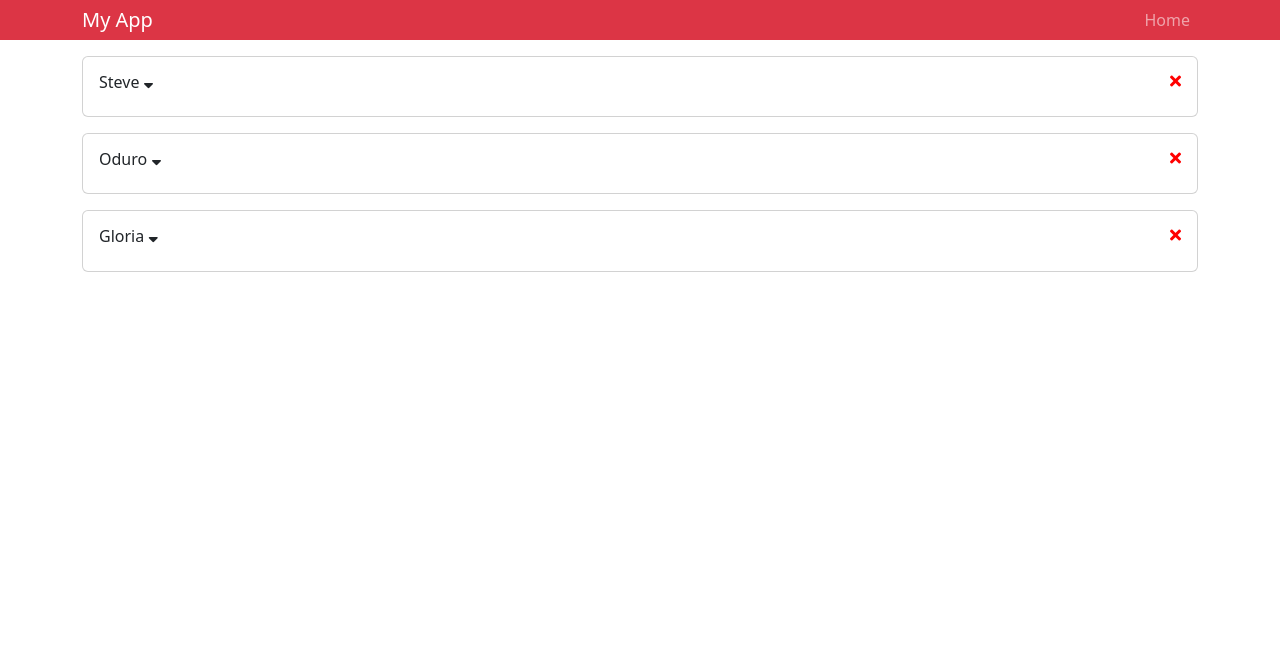
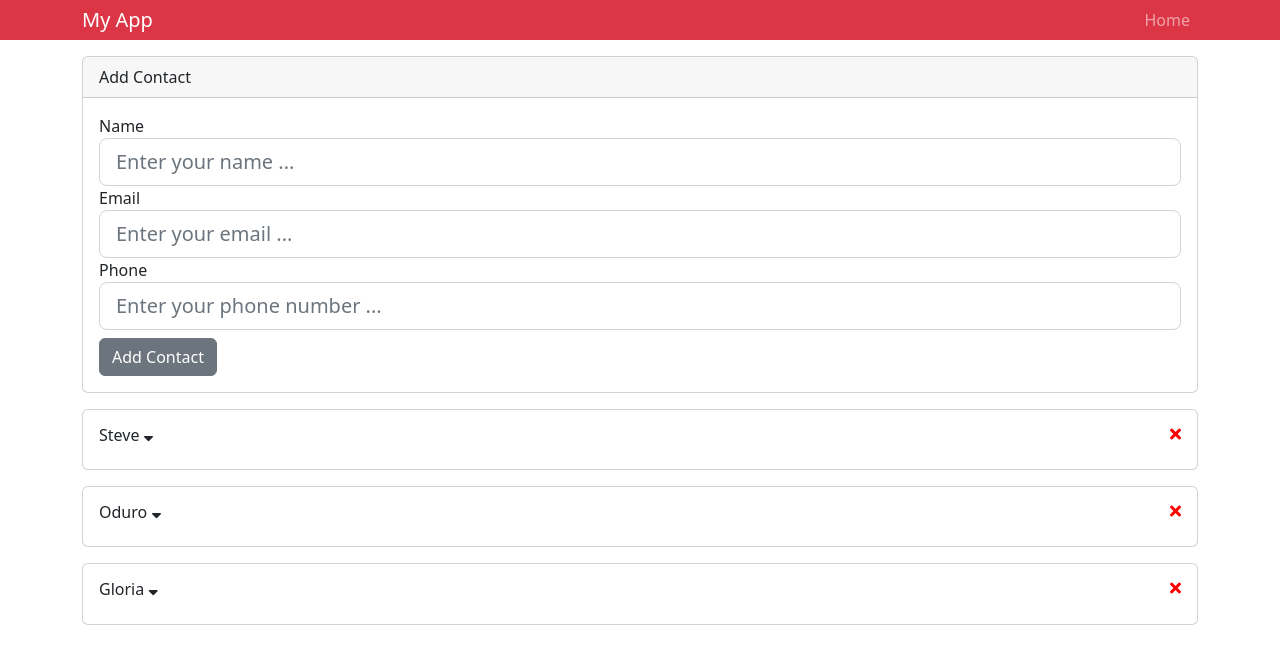
Before and after one commit to braincee/contact-manager, a React (Create React App) app: page / in a window 1280 px wide. Shown: the top 664 px of the page. Built offline with nearby package versions, Linux system fonts and the light colour scheme.

Commit message:
creating a form with state

```diff
--- a/src/App.js
+++ b/src/App.js
@@ -1,9 +1,10 @@
-import Contacts from './Components/Contacts';
-import Header from './Components/Header';
+import Contacts from './Components/contacts/Contacts';
+import Header from './Components/layouts/Header';
 import { Provider } from './context';
 
 import 'bootstrap/dist/css/bootstrap.min.css'
 import './App.css';
+import AddContact from './Components/contacts/AddContact';
 
 
 const  App = () => {
@@ -12,6 +13,7 @@
       <div className="App">
         <Header />
         <div className='container'>
+          <AddContact />
         <Contacts />
         </div>
 
--- /dev/null
+++ b/src/Components/contacts/AddContact.js
@@ -0,0 +1,62 @@
+import React, { Component } from 'react';
+
+class AddContact extends Component {
+
+    state = {
+        name: '',
+        email: '',
+        phone: ''
+    };
+
+  render() {
+        const { name, email, phone } = this.state;
+        return (
+         <div className='card mb-3'>
+          <div className='card-header'>Add Contact</div>
+          <div className='card-body'>
+            <form>
+             <div className='form-group'>
+                 <label htmlFor='name'>Name</label>
+                 <input
+                    type="text"
+                    name="name"
+                    className="form-control form-control-lg"
+                    placeholder='Enter your name ...'
+                    value = {name}
+                 />
+
+             </div>
+             <div className='form-group'>
+                 <label htmlFor='name'>Email</label>
+                 <input
+                    type="email"
+                    name="email"
+                    className="form-control form-control-lg"
+                    placeholder='Enter your email ...'
+                    value = {email}
+                 />
+
+             </div>
+             <div className='form-group'>
+                 <label htmlFor='name'>Phone</label>
+                 <input
+                    type="text"
+                    name="phone"
+                    className="form-control form-control-lg"
+                    placeholder='Enter your phone number ...'
+                    value = {phone}
+                 />
+
+             </div>
+             <input type="submit" value="Add Contact"
+             className="btn btn-secondary btn-block mt-2"
+             />
+            </form>
+          </div>
+         </div>
+        );
+    }
+}
+
+
+export default AddContact;
--- a/src/Components/Contact.js
+++ b/src/Components/contacts/Contact.js
@@ -1,5 +1,5 @@
 import React, { Component } from 'react';
-import { Consumer } from '../context';
+import { Consumer } from '../../context';
 
 class Contact extends Component {
 
--- a/src/Components/Contacts.js
+++ b/src/Components/contacts/Contacts.js
@@ -1,6 +1,6 @@
 import React from 'react';
 import Contact from './Contact';
-import { Consumer } from '../context';
+import { Consumer } from '../../context';
 
 class Contacts extends React.Component {
     render() {
```
Also changed, not shown: src/Components/layouts/Header.js (renamed from src/Components/Header.js).
